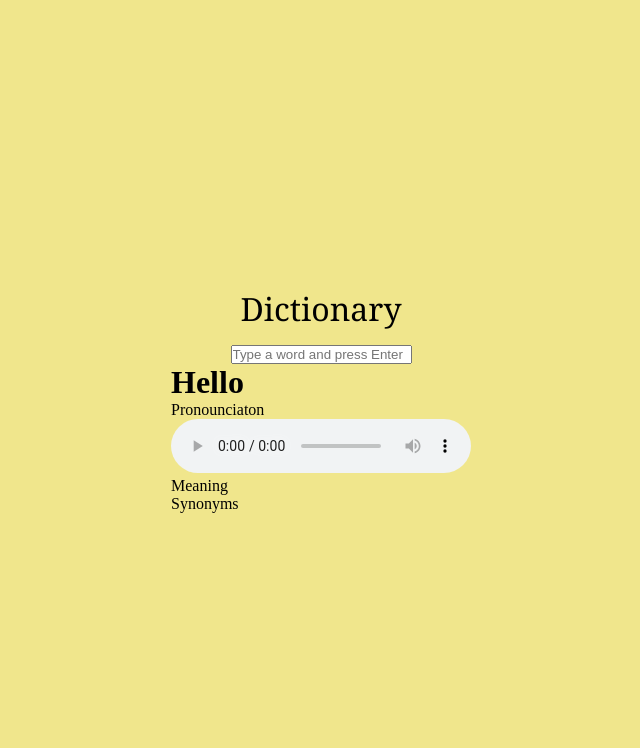
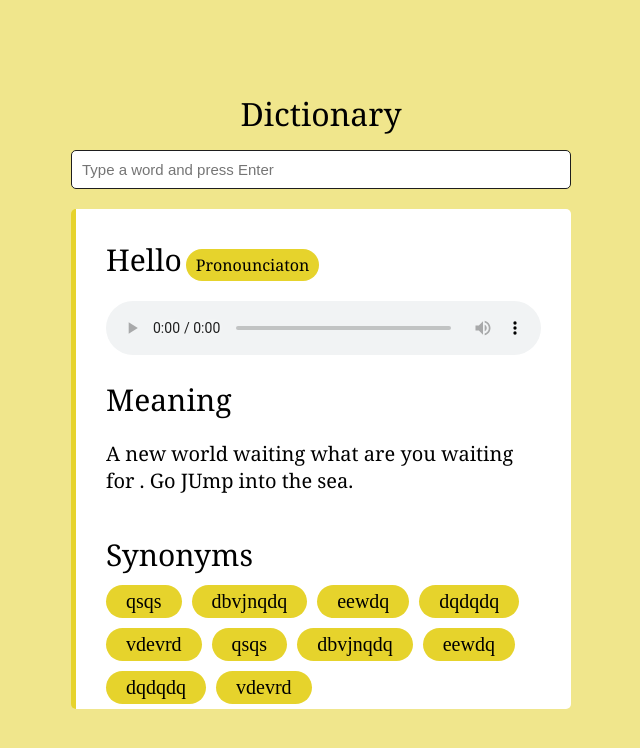
Before and after one commit to samrat1223/Dictionary, a plain HTML site: page index.html in a window 1280 px wide. Shown: the whole page, without its empty margins (319-959 px from the left). Drawn offline with Linux system fonts and the light colour scheme.

Commit message:
Styling part done .

```diff
--- a/index.html
+++ b/index.html
@@ -25,9 +25,20 @@
                 controls
                 ></audio>
                 <p class="wordmeaning">Meaning</p>
-                <p class="word-definition"></p>
+                <p class="word-definition">A new world waiting what are you waiting for . Go JUmp into the sea.</p>
                 <p class="wordmeaning">Synonyms</p>
-                <div class="synonyms"></div>
+                <div class="synonyms">
+                    <p class="pills">qsqs</p>
+                    <p class="pills">dbvjnqdq</p>
+                    <p class="pills">eewdq</p>
+                    <p class="pills">dqdqdq</p>
+                    <p class="pills">vdevrd</p>
+                    <p class="pills">qsqs</p>
+                    <p class="pills">dbvjnqdq</p>
+                    <p class="pills">eewdq</p>
+                    <p class="pills">dqdqdq</p>
+                    <p class="pills">vdevrd</p>
+                </div>
             </div>
     </div>
     <script src="./app.js"></script>
--- a/style.css
+++ b/style.css
@@ -3,6 +3,19 @@
     margin: 0;
     padding: 0;
     box-sizing: border-box;
+}
+
+/* For Custom Scrollbar*/
+::-webkit-scrollbar{
+    width: 10px;
+}
+
+::-webkit-scrollbar-track{
+    background: rgb(250, 225, 3);
+}
+
+::-webkit-scrollbar-thumb{
+    background: rgb(170, 158, 45);
 }
 
 .container{
@@ -22,3 +35,80 @@
     font-weight: 200;
     margin-bottom: 15px;
 }
+
+.search-field{
+    padding: 10px;
+    width: 500px;
+    font-size: 15px;
+    outline: none;
+    border: 1px solid #1e1e1e;
+    border-radius: 5px;
+}
+
+.result{
+    margin-top: 20px;
+    width: 500px;
+    height: 500px;
+    border-radius: 5px;
+    background-color: white;
+    padding: 30px;
+    overflow-y: scroll;
+    border-left: 5px solid rgb(230, 211, 44);
+}
+
+.result > h1 {
+    font-size: 30px;
+    font-weight: 100;
+    font-family: Cambria, Cochin, Georgia, Times, 'Times New Roman', serif;
+    display: inline;
+}
+
+
+.phonetics{
+    display: inline-block;
+    background-color: rgb(230, 211, 44) ;
+    border-radius: 50px;
+    font-weight: 600px;
+    font-family: Cambria, Cochin, Georgia, Times, 'Times New Roman', serif;
+    margin-bottom: 20px;
+    padding: 5px 10px;
+}
+
+.result > audio {
+    width: 100%;
+    outline: none;
+}
+
+
+.wordmeaning{
+    display: inline-block;
+    margin-top: 20px;
+    margin-bottom: 10px;
+    font-size: 30px;
+    font-weight: 300;
+    font-family: Cambria, Cochin, Georgia, Times, 'Times New Roman', serif;
+}
+
+.word-definition{
+    font-size: 20px;
+    margin-top: 10px;
+    margin-bottom: 20px;
+    font-family: Cambria, Cochin, Georgia, Times, 'Times New Roman', serif;
+    font-weight: 500;
+}
+
+.synonyms{
+    display: flex;
+    font-size: 25px;
+    flex-direction: row;
+    flex-wrap: wrap;
+}
+
+.pills{
+    margin-right: 10px;
+    margin-bottom: 10px;
+    padding: 5px 20px;
+    background-color: rgb(230, 211, 44) ;
+    border-radius: 50px;
+    font-size: 20px;
+}
```
